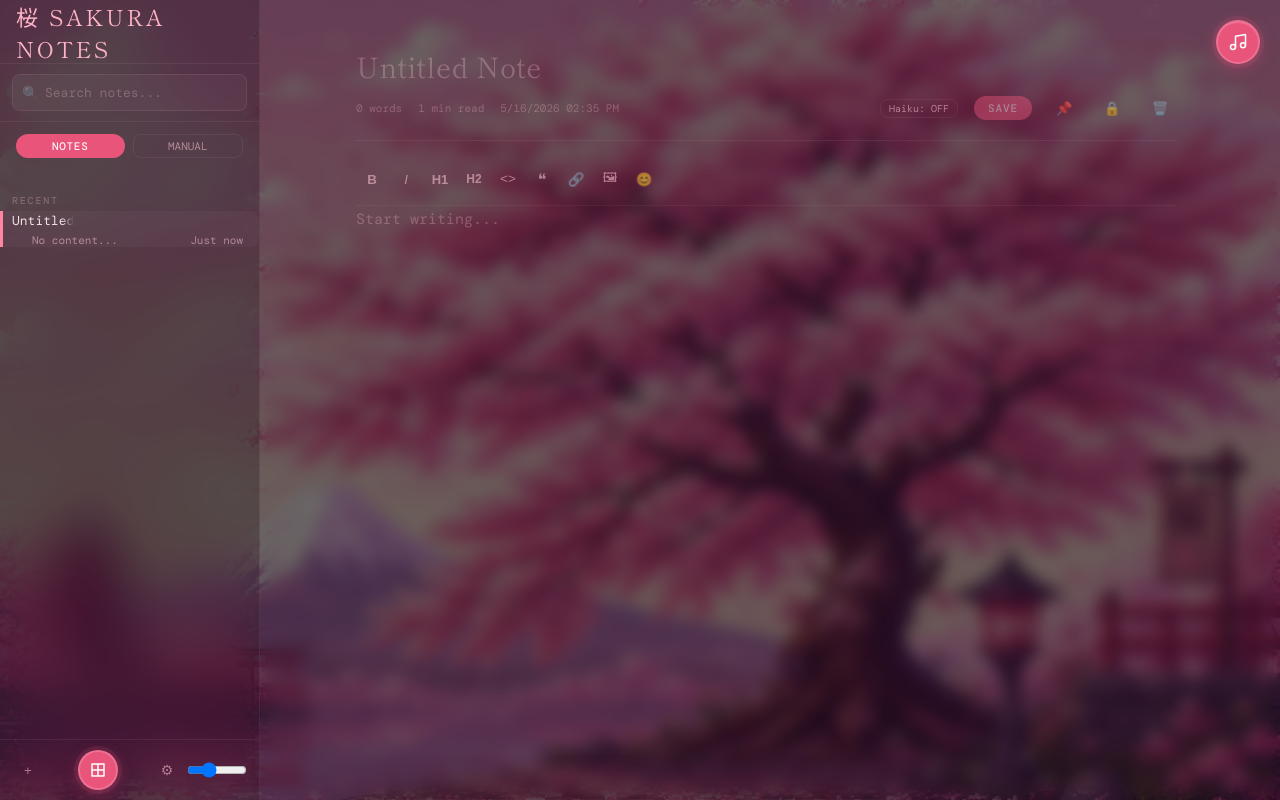
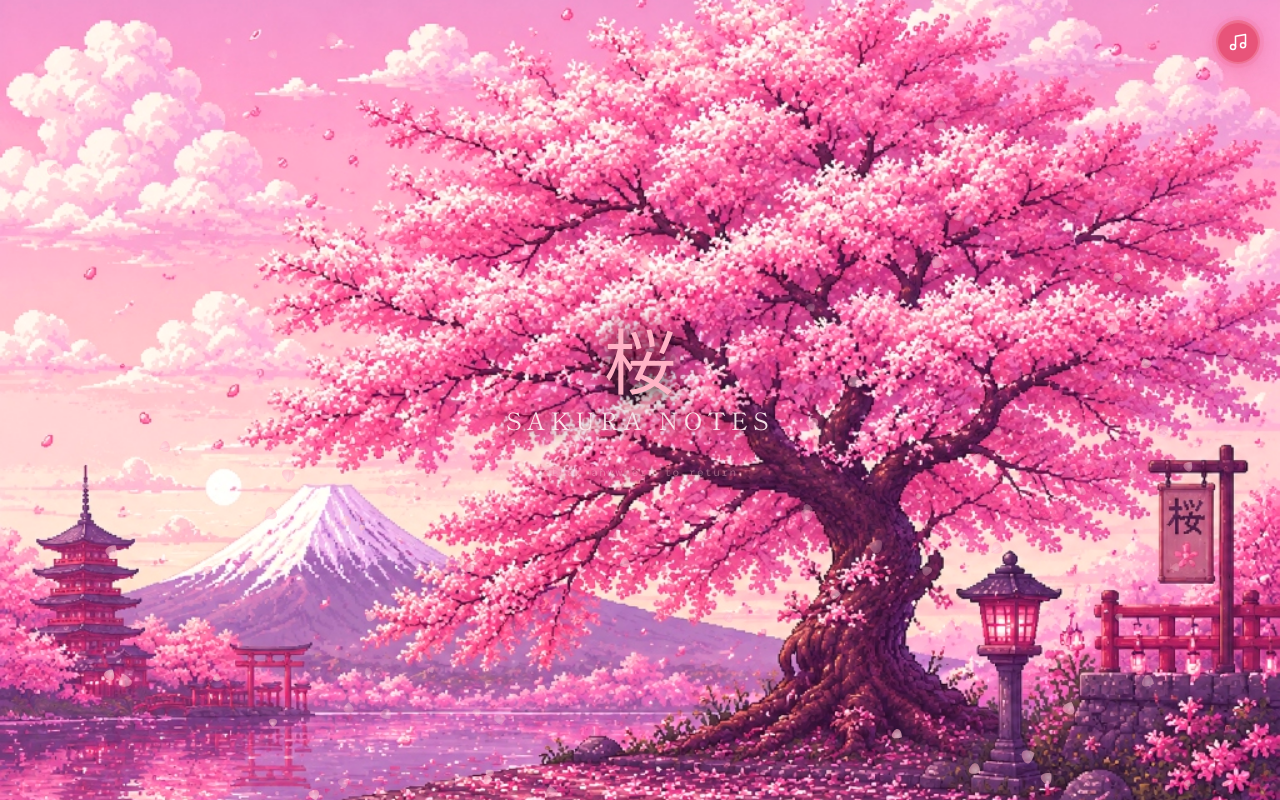
Before and after one commit to monikagotnochills/SakuraNotes, a React (Vite) app: page / in a window 1280 px wide. Built offline with nearby package versions, Linux system fonts and the light colour scheme; a web font is replaced by a local one.

Commit message:
feat: set immersive mode as default view on load

```diff
--- a/src/App.jsx
+++ b/src/App.jsx
@@ -59,8 +59,16 @@
     const [activeTab, setActiveTab] = useState("NOTES");
     const [zenMode, setZenMode] = useState(false);
     const [quickCaptureOpen, setQuickCaptureOpen] = useState(false);
-    const [immersiveMode, setImmersiveMode] = useState(false);
-    const [showImmersiveOverlay, setShowImmersiveOverlay] = useState(false);
+    const [immersiveMode, setImmersiveMode] = useState(true);
+    const [showImmersiveOverlay, setShowImmersiveOverlay] = useState(true);
+    const [mobileSidebarOpen, setMobileSidebarOpen] = useState(false);
+
+    useEffect(() => {
+        // Ensure immersive state is set on the DOM immediately upon first load
+        if (immersiveMode) {
+            document.body.setAttribute('data-immersive', 'true');
+        }
+    }, []);
 
     const toggleImmersive = () => {
         if (!immersiveMode) {
@@ -121,6 +129,7 @@
         setNotes((s) => [n, ...s]);
         setSelectedId(n.id);
         if (zenMode) setZenMode(false);
+        if (mobileSidebarOpen) setMobileSidebarOpen(false);
     }
 
     function updateNote(updated) {
@@ -152,6 +161,7 @@
             )
         }));
         setSelectedManualId(page.id);
+        if (mobileSidebarOpen) setMobileSidebarOpen(false);
     }
 
     function updateManualPage(updatedPage) {
@@ -226,10 +236,17 @@
             )}
 
             <div className={`ui-layer ${zenMode ? "zen" : ""} ${immersiveMode ? "immersive-active" : ""}`}>
+                {/* Mobile overlay */}
+                <div
+                    className={`mobile-overlay ${mobileSidebarOpen ? 'active' : ''}`}
+                    onClick={() => setMobileSidebarOpen(false)}
+                />
+
                 <Sidebar
+                    isOpen={mobileSidebarOpen}
                     notes={notes}
                     selectedId={selectedId}
-                    onSelect={(id) => setSelectedId(id)}
+                    onSelect={(id) => { setSelectedId(id); setMobileSidebarOpen(false); }}
                     onCreate={createNote}
                     onDelete={removeNote}
                     petalCount={petalCount}
@@ -240,7 +257,7 @@
                     onTabChange={setActiveTab}
                     manualSections={manual.sections}
                     selectedManualId={selectedManualId}
-                    onManualSelect={setSelectedManualId}
+                    onManualSelect={(id) => { setSelectedManualId(id); setMobileSidebarOpen(false); }}
                     onCreateManualSection={createManualSection}
                     onCreateManualPage={createManualPage}
                     onDragEnd={handleDragEnd}
@@ -249,6 +266,14 @@
                 />
 
                 <main className={`content-area ${zenMode ? "zen" : ""}`}>
+                    <button className="mobile-menu-btn" onClick={() => setMobileSidebarOpen(true)}>
+                        <svg width="24" height="24" viewBox="0 0 24 24" fill="none" stroke="currentColor" strokeWidth="2">
+                            <line x1="3" y1="12" x2="21" y2="12"></line>
+                            <line x1="3" y1="6" x2="21" y2="6"></line>
+                            <line x1="3" y1="18" x2="21" y2="18"></line>
+                        </svg>
+                    </button>
+
                     {activeTab === "NOTES" ? (
                         <Editor
                             note={selectedNote}
```
